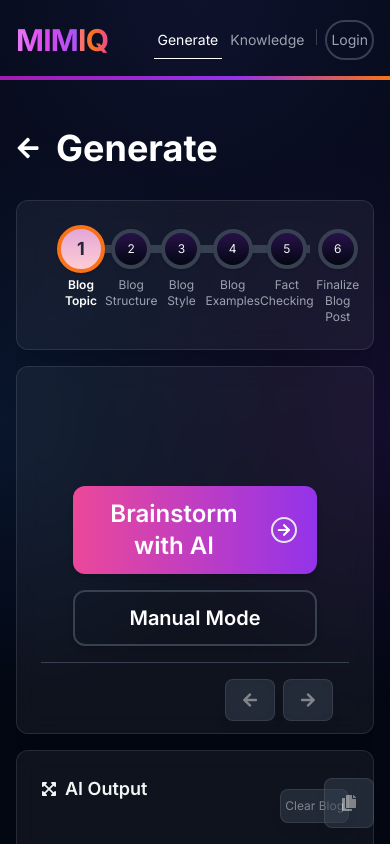
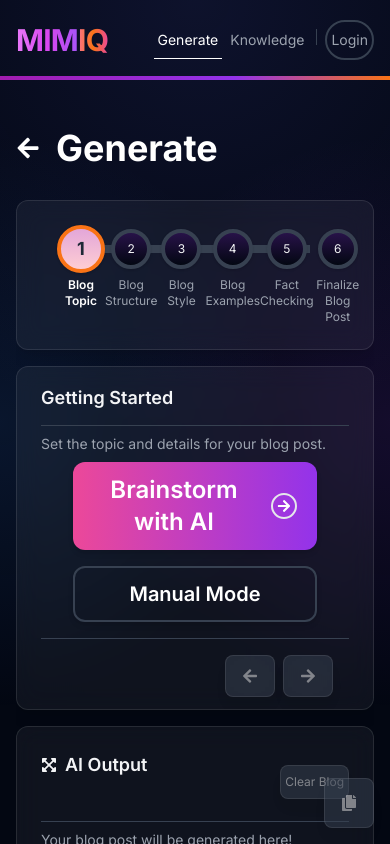
Before and after one commit to cmorman89/mimiq, a React (Vite) app in the folder frontend/: page /generate in a window 390 px wide. Shown: the top 844 px of the page. Built offline with nearby package versions, Linux system fonts and the light colour scheme; no server answers.

Commit message:
fix: clean up whitespace in mobile and when using wizard

```diff
--- a/frontend/src/features/generate/BlogFormPanel.tsx
+++ b/frontend/src/features/generate/BlogFormPanel.tsx
@@ -1,8 +1,6 @@
 import { useState } from "react";
 import { BlogWizardSelection } from "./components/BlogWizardSelection";
-import {
-  BlogTopicWizardMenu,
-} from "./components/BlogTopicWizardMenu";
+import { BlogTopicWizardMenu } from "./components/BlogTopicWizardMenu";
 import { Button } from "../../components/Button";
 import { Divider } from "../../components/Divider";
 import { FaPencil, FaWandMagicSparkles } from "react-icons/fa6";
@@ -23,10 +21,14 @@ export const BlogFormPanel = ({
 
   return (
     // Title and wizard switcher
-    <div className="flex flex-col gap-4">
+    <div className="flex flex-col gap-2 sm:gap-4">
       <div className="flex justify-between items-center">
-        <h2 className={`text-lg font-semibold transition-all duration-300 ${initialChoice && !isWizard ? "opacity-100" : "opacity-0"}`}>
-          {activeStep + 1}. {steps[activeStep].name}
+        <h2 className={`text-lg font-semibold transition-all duration-300`}>
+          {initialChoice
+            ? !isWizard
+              ? `${activeStep + 1}. ${steps[activeStep].name}`
+              : "Brainstorm with AI"
+            : "Getting Started"}
         </h2>
         <Button
           type="primary"
@@ -47,8 +49,10 @@ export const BlogFormPanel = ({
           )}
         </Button>
       </div>
-      <Divider className={`bg-gray-700 transition-all duration-300 ${initialChoice && !isWizard ? "opacity-100" : "opacity-0"}`} />
-      <p className={`text-sm text-gray-400 transition-all duration-300 ${initialChoice && !isWizard ? "opacity-100" : "opacity-0"}`}>{steps[activeStep].description}</p>
+      <Divider className={`bg-gray-700 transition-all duration-300`} />
+      <p className={`text-sm text-gray-400 transition-all duration-300`}>
+        {steps[activeStep].description}
+      </p>
       <div className="blog-form-container flex-col">
         {!initialChoice ? (
           <BlogWizardSelection
```
